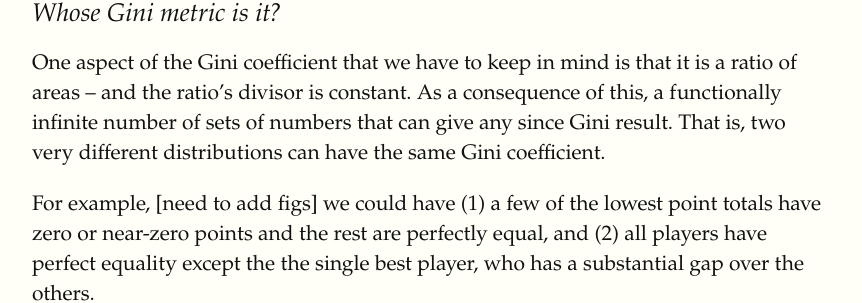
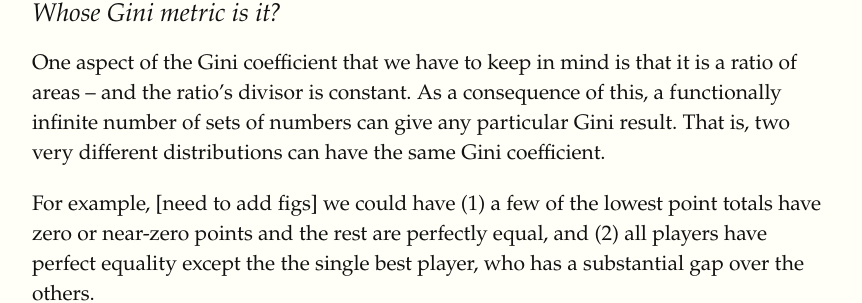
Before and after one commit to DavidErroll/DavidErroll.github.io, a Jekyll site: the page built from _posts/2018-07-01-Tennis-Gini(e)-Housekeeping.md, in a window 1280 px wide and 900 px high, scrolled down 1719 px. Shown: the part 206-509 px from the top of the window, without its empty margins (128-990 px from the left). Built offline with Jekyll 4.4.1, drawn with Linux system fonts in a browser that asks for light colours; some web fonts are replaced.

Commit message:
Update 2018-07-01-Tennis-Gini(e)-Housekeeping.md

```diff
--- a/_posts/2018-07-01-Tennis-Gini(e)-Housekeeping.md
+++ b/_posts/2018-07-01-Tennis-Gini(e)-Housekeeping.md
@@ -46,7 +46,7 @@ Whose Gini metric is it?
 </h3>
 
 <p>
-One aspect of the Gini coefficient that we have to keep in mind is that it is a ratio of areas – and the ratio’s divisor is constant.  As a consequence of this, a functionally infinite number of sets of numbers that can give any since Gini result.  That is, two very different distributions can have the same Gini coefficient.
+One aspect of the Gini coefficient that we have to keep in mind is that it is a ratio of areas – and the ratio’s divisor is constant.  As a consequence of this, a functionally infinite number of sets of numbers can give any particular Gini result.  That is, two very different distributions can have the same Gini coefficient.
 </p>
 
 <p>
```
